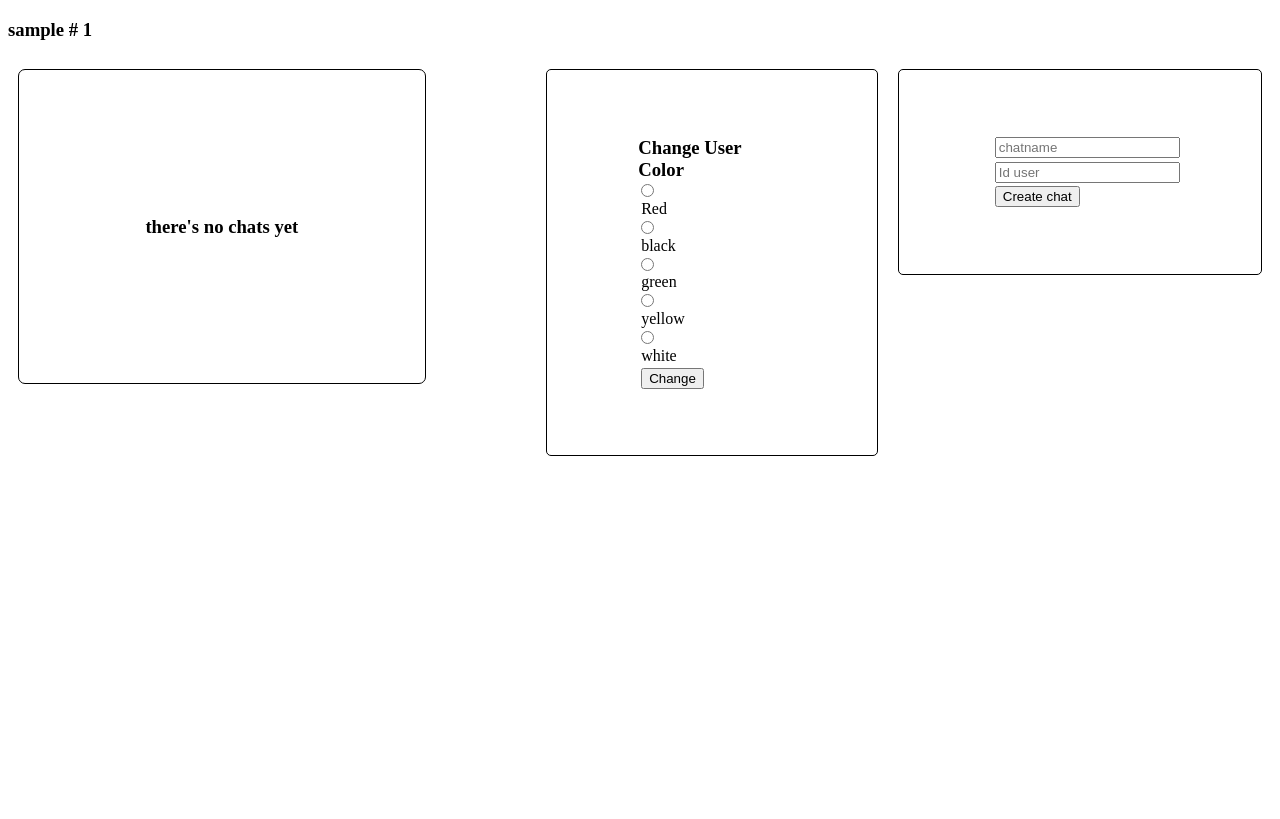
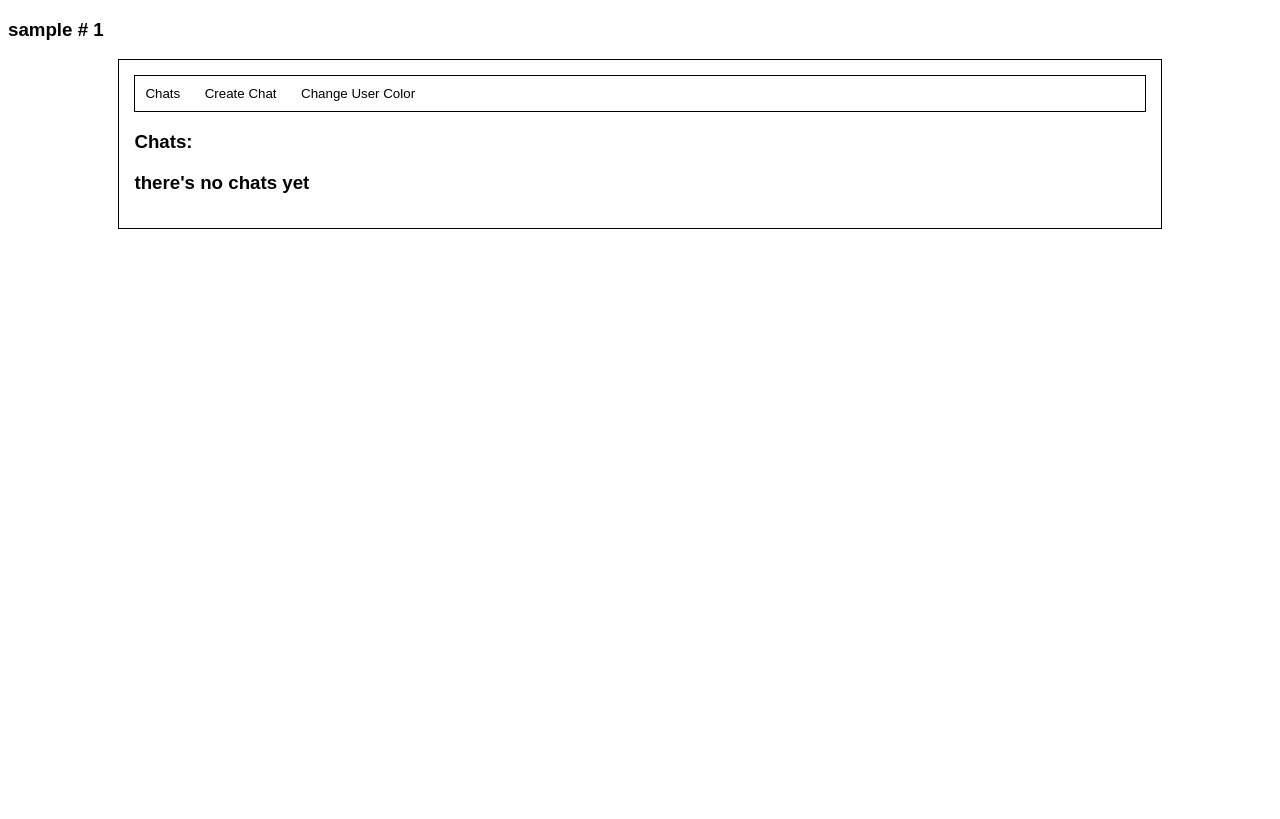
Before and after one commit to IvnMatz/chatrooms-on-flask, a Flask app: page /chatrooms in a window 1280 px wide. After the commit the page ends 229 px from the top, so only its background shows below. Run offline with Flask 3, Linux system fonts and the light colour scheme; the visitor is signed in with stand-in values (Sample User, id 1); data that the repository does not hold is empty.

Commit message:
chatroom page updated

```diff
--- a/main.py
+++ b/main.py
@@ -88,4 +88,5 @@ def handle_message(msg):
     send(message, broadcast=True)
 
 if __name__ == '__main__':
+    #socketio.run(app, host="0.0.0.0", port=5000)
     socketio.run(app, debug=True)
--- a/postRoutes.py
+++ b/postRoutes.py
@@ -46,7 +46,7 @@ def loginAc():
             session['id'] = returnedUser[0][0]
             session['color'] = "#ffffff"
         else:
-            return jsonify({'message' : 'wrongCred'})
+            return redirect(url_for("login"))
     except Exception as e:
         return str(e)
     print(session)
--- /dev/null
+++ b/static/js/chatroom.js
@@ -0,0 +1,28 @@
+const chats = document.getElementById("ChatList");
+const changeColor = document.getElementById("changeC");
+const Cchat = document.getElementById("chatForm");
+
+//buttons
+const bc = document.getElementById("bc");
+const bcc = document.getElementById("bcc");
+const bcuc = document.getElementById("bcuc");
+
+function ShowChats(){
+    chats.style.display="block";
+    changeColor.style.display="none";
+    Cchat.style.display="none";
+}
+function ShowChange(){
+    chats.style.display="none";
+    changeColor.style.display="block";
+    Cchat.style.display="none";
+}
+function ShowCchat(){
+    chats.style.display="none";
+    changeColor.style.display="none";
+    Cchat.style.display="block";
+}
+
+bc.onclick=ShowChats;
+bcuc.onclick=ShowChange;
+bcc.onclick=ShowCchat;
--- a/static/styles/chatroomsS.css
+++ b/static/styles/chatroomsS.css
@@ -1,41 +1,55 @@
-body, html{
-    height: 100%;
-    box-sizing: border-box;
-    justify-content: center;
+
+*{
+    font-family: Arial, Helvetica, sans-serif;
 }
 
 .centeredF{
-    float: left;
+    display: block;
     border: 1px solid black;
-    padding: 10%;
-    border-radius: 7px;
-    margin: 10px;
+    width: 80%;
+    place-self: center;
+    padding: 15px;
 }
 
-.chat{
+.centeredF .chat{
+    width: 90%;
+    text-align: center;
     text-decoration: none;
     color: black;
-    width: 100%;
+}
+
+.chatD:hover{
+    background-color: #93e0cd;
 }
 
 .chatD{
-    padding: 10%;
-    display: block;
-    width: 90%;
     border: 1px solid black;
+    transition: 0.2s;
 }
 
-
-.create-chatForm{
-    margin: 10px;
-    padding: 5% 7%;
-    width: auto;
-    border-radius: 5px;
+.tabs{
     border: 1px solid black;
-    float: right;
+    margin: 0;
+    padding: 0;
+    margin-bottom: 15px;
 }
 
-.create-chatForm *{
+.tabs *{
+    padding: 10px;
+    background-color: white;
+    color: black;
+    border: transparent;
+    display: inline-block;
+}
+
+.tabs *:hover{
+    background-color: #93e0cd;
+}
+
+#chatList{
     display: block;
-    margin: 2%;
 }
+
+#chatForm, #changeC{
+    display: none;
+}
--- a/templates/chatroom.html
+++ b/templates/chatroom.html
@@ -9,6 +9,15 @@
 <body>
     <h3> {{ user.username }} # {{user.id}} </h3>
     <div class="centeredF">
+
+        <div class="tabs">
+            <button id="bc"> Chats </button>
+            <button id="bcc"> Create Chat </button>
+            <button id="bcuc"> Change User Color </button>
+        </div>
+
+        <div class="chatL" id="ChatList">
+            <h3> Chats: </h3>
         {% if chats %}
             {% for chat in chats %}
             <a class="chat" href="/chat/{{ chat[0] }}">
@@ -22,7 +31,8 @@
         {% endif %}
         </div>
 
-    <div class="create-chatForm">
+        <div class="create-chatForm" id="chatForm">
+            <h3> Create new chat: </h3>
             <form id="form" action="/create-new-chat" method="POST">
                 <input type="text" placeholder="chatname" name="chatname" autocomplete="off">
                 <input type="text" placeholder="Id user" name="id_memb" autocomplete="off">
@@ -30,7 +40,7 @@
             </form>
         </div>
 
-    <div class="create-chatForm">
+        <div class="change-color" id="changeC">
             <h3> Change User Color </h3>
             <form id="form2" action="/change-user-color" method="POST">
                 <input type="radio" value="red" name="color" id="r">
@@ -46,7 +56,9 @@
                 <button type="submit"> Change </button>
             </form>
         </div>
+    </div>
 
     <script src="{{ url_for('static', filename='js/changeColor.js') }}"></script>
+    <script src="{{ url_for('static', filename='js/chatroom.js') }}"></script>
 </body>
 </html>
--- a/templates/login.html
+++ b/templates/login.html
@@ -10,6 +10,7 @@
     <div class="centeredF">
         <h2> Log In </h2>
         <form id="form" action="/log-in-account" method="POST">
+            <h4> You don't have an account? <a href="/register"> Register here </a> </h4>
             <input type="text" placeholder="username" autocomplete="off" name="username" maxlength="29">
             <input type="password" placeholder="password" autocomplete="off" name="password" maxlength="19">
             <button type="submit"> Login </button>
--- a/templates/register.html
+++ b/templates/register.html
@@ -10,6 +10,7 @@
     <div class="centeredF">
         <h2> Add a new user </h2>
         <form id="form" action="/register-new-user" method="POST">
+            <h4> You have an account? <a href="/login"> login here </a> </h4>
             <input type="text" placeholder="username" autocomplete="off" name="username" maxlength="29">
             <input type="password" placeholder="password" autocomplete="off" name="password" maxlength="19">
             <button type="submit"> Register </button>
```
Lines whose indentation alone changed are shown as unchanged.
